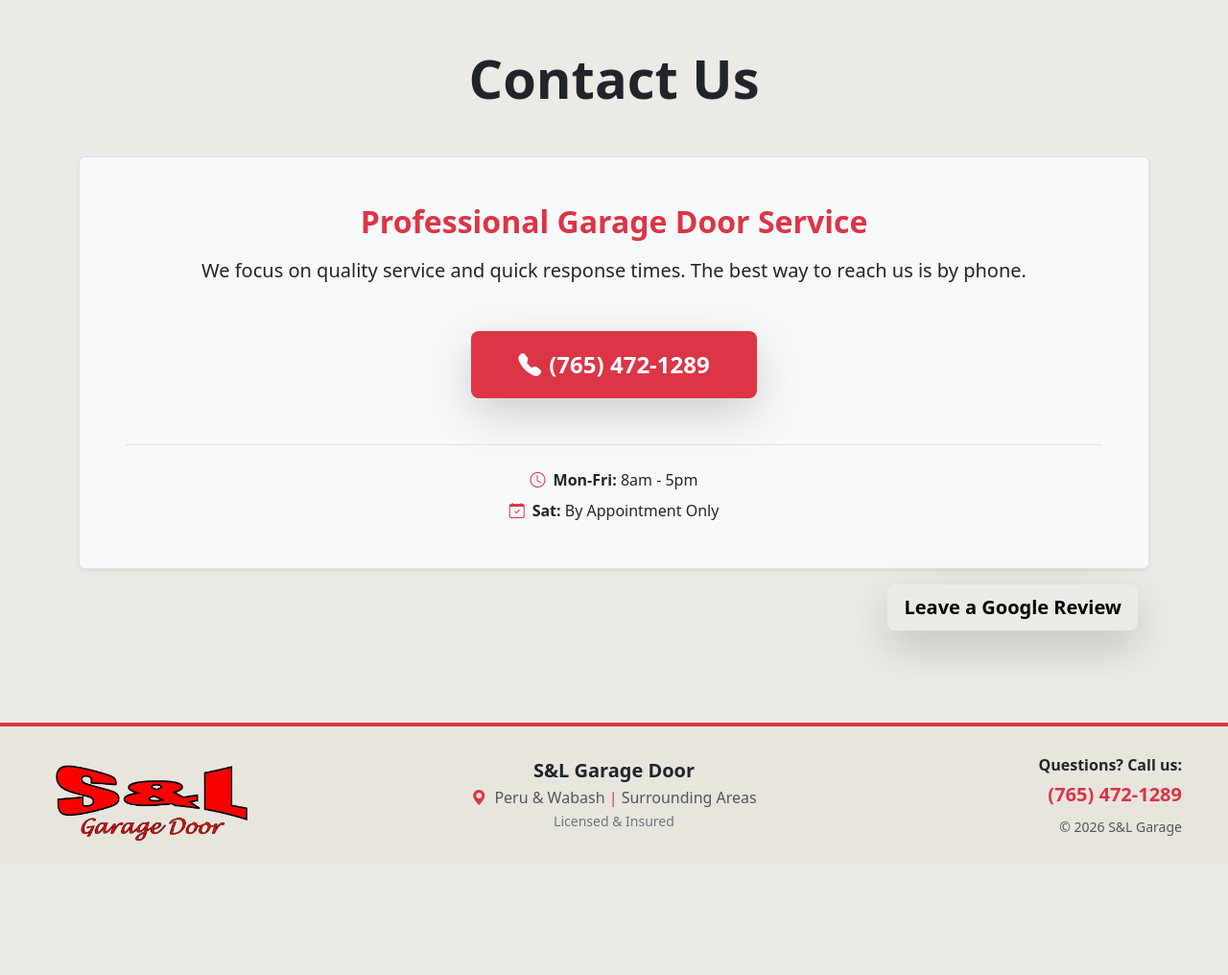
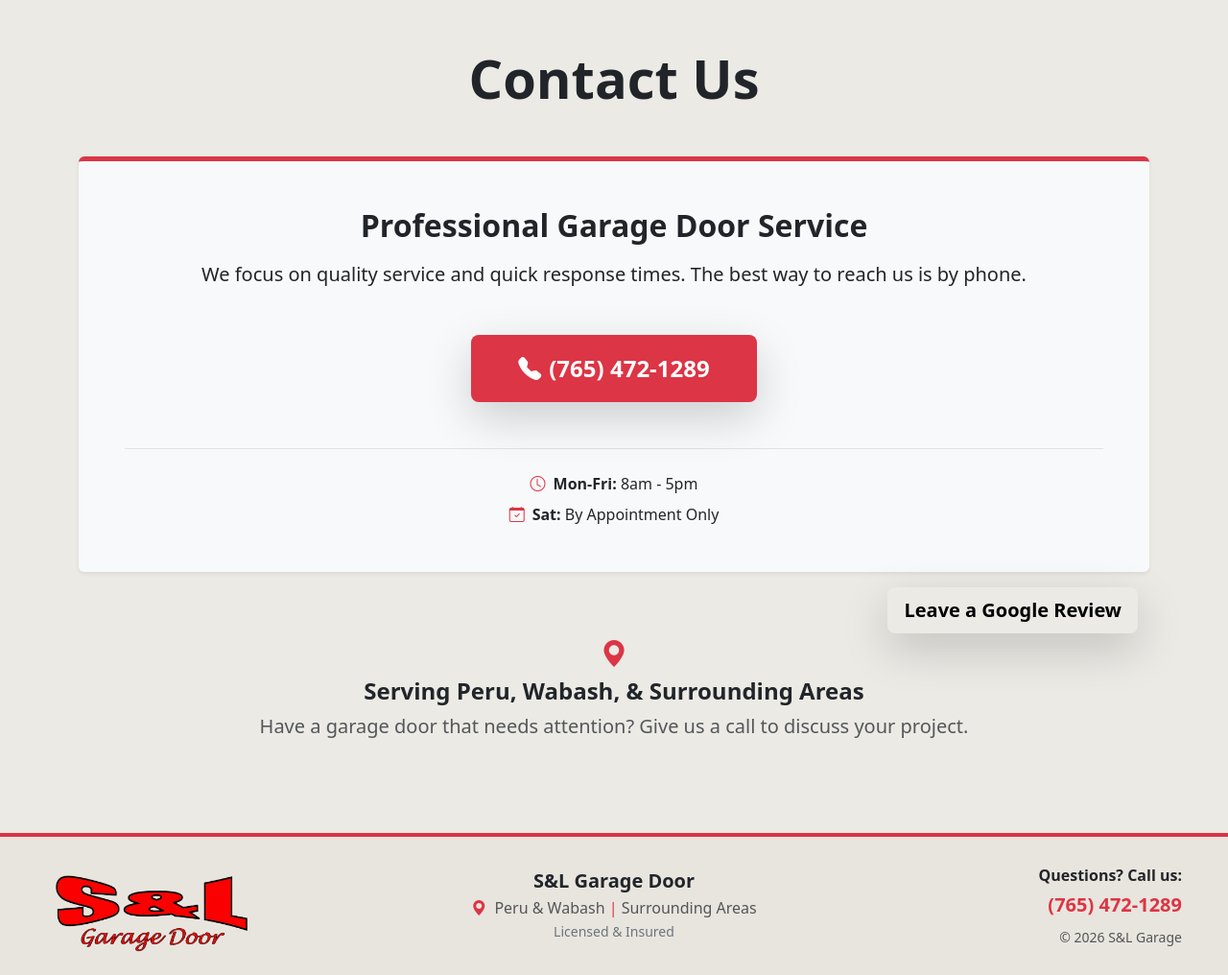
Before and after one commit to kolton04/SLGarageCapstone, a web app: file contact.html in a window 1280 px wide. Shown: the part 189-1205 px from the top of the page at 96% size. Before the commit the page ends 1066 px from the top, so only its background shows below. Run offline with its HTML, style and script files only (its server is not run), Linux system fonts and the light colour scheme.

Commit message:
Fill large whitespace
The space below the contact card was too large. Added a call-to-action banner below the contact card and review button.

```diff
--- a/contact.html
+++ b/contact.html
@@ -52,8 +52,8 @@
                     <h1 class="display-4 fw-bold">Contact Us</h1>
                 </div>
 
-                <div class="text-center p-5 rounded border shadow-sm bg-light">
-                    <h2 class="fw-bold text-danger mb-3">Professional Garage Door Service</h2>
+                <div class="text-center p-5 rounded shadow-sm bg-light" style="border: none; border-top: 5px solid #dc3545;">
+                    <h2 class="fw-bold text-dark mb-3">Professional Garage Door Service</h2>
                     <p class="lead mb-4 text-dark">We focus on quality service and quick response times. The best way to reach us is by phone.</p>
 
                     <div class="py-4">
@@ -79,6 +79,12 @@
                 <div class="container text-end">
                     <a href="https://search.google.com/local/writereview?placeid=ChIJbQFUgOlvFIgR9lphYDybi2I" target="_blank" rel="noopener" class="btn reviewBtn mt-3 btn-lg fw-bold shadow-lg">Leave a Google Review</a>
                 </div>
+
+                <section class="cta-banner text-center">
+                    <i class="bi bi-geo-alt-fill text-danger fs-3"></i>
+                    <p class="text-dark fw-bold mb-1 fs-4">Serving Peru, Wabash, & Surrounding Areas</p>
+                    <p class="lead text-muted fs-5">Have a garage door that needs attention? Give us a call to discuss your project.</p>
+                </section>
             </div>
         </main>
 
--- a/style/style.css
+++ b/style/style.css
@@ -136,6 +136,10 @@
     transform: scale(1.02);
 }
 
+.cta-banner {
+    font-family: inherit;
+}
+
 /* Ensure the body takes up at least the full height of the screen */
 body {
     background-color: #ebeae5;
```
